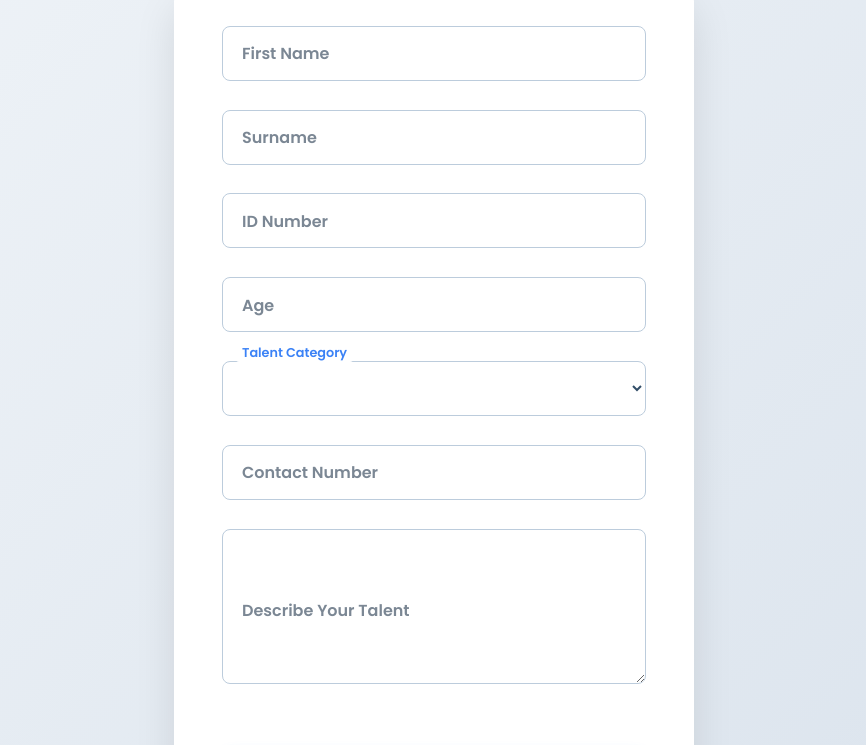
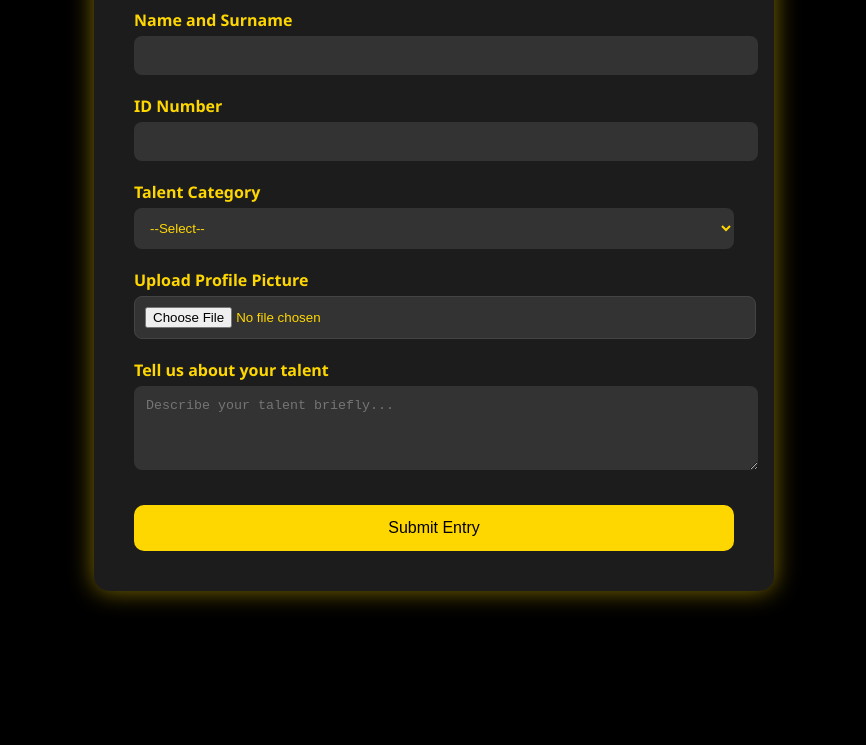
Before and after one commit to SamkeloKheswa/HGT-registrationweb, a plain HTML site: page index.html in a window 1280 px wide. Shown: the part 165-910 px from the top of the page, without its empty margins (206-1072 px from the left). After the commit the page ends 800 px from the top, so only its background shows below. Drawn offline with Linux system fonts and the light colour scheme.

Commit message:
Update index.html

```diff
--- a/index.html
+++ b/index.html
@@ -2,231 +2,111 @@
 <html lang="en">
 <head>
   <meta charset="UTF-8" />
-  <meta name="viewport" content="width=device-width, initial-scale=1" />
-  <title>Hammarsdale Got Talent - Entry Form</title>
+  <meta name="viewport" content="width=device-width, initial-scale=1.0" />
+  <title>Hammarsdale Got Talent - Registration</title>
+  <style>
+    body {
+      background-color: #000;
+      color: #ffd700;
+      font-family: 'Segoe UI', Tahoma, Geneva, Verdana, sans-serif;
+      margin: 0;
+      padding: 0;
+    }
 
-  <link href="https://fonts.googleapis.com/css2?family=Poppins:wght@400;600&display=swap" rel="stylesheet" />
+    .container {
+      max-width: 600px;
+      margin: 40px auto;
+      padding: 40px;
+      background-color: #1c1c1c;
+      border-radius: 15px;
+      box-shadow: 0 0 25px rgba(255, 215, 0, 0.5);
+    }
 
-  <style>
-    * {
-      box-sizing: border-box;
+    h1 {
+      text-align: center;
+      color: #ffd700;
+      margin-bottom: 30px;
     }
-    body {
-      margin: 0;
-      font-family: 'Poppins', sans-serif;
-      background: linear-gradient(135deg, #f0f4f8 0%, #d9e2ec 100%);
-      color: #334e68;
-      min-height: 100vh;
-      display: flex;
-      flex-direction: column;
-      justify-content: center;
-      align-items: center;
-      padding: 2rem;
+
+    label {
+      display: block;
+      margin-top: 20px;
+      font-weight: bold;
     }
-    h1 {
-      font-weight: 600;
-      font-size: 2.5rem;
-      margin-bottom: 2rem;
-      text-align: center;
-      color: #102a43;
-      letter-spacing: 1px;
+
+    input,
+    select,
+    textarea {
+      width: 100%;
+      padding: 12px;
+      margin-top: 5px;
+      border: none;
+      border-radius: 8px;
+      background-color: #333;
+      color: #ffd700;
     }
-    form {
-      background: #ffffff;
-      padding: 2.5rem 3rem;
-      max-width: 520px;
+
+    input[type="file"] {
+      border: 1px solid #444;
+      padding: 10px;
+    }
+
+    button {
+      margin-top: 30px;
       width: 100%;
-      border-radius: 16px;
-      box-shadow: 0 20px 40px rgba(0, 0, 0, 0.1);
-      position: relative;
-      transition: opacity 0.6s ease;
+      padding: 14px;
+      background-color: #ffd700;
+      color: #000;
+      font-size: 16px;
+      border: none;
+      border-radius: 10px;
+      cursor: pointer;
+      transition: background-color 0.3s ease;
     }
-    .form-group {
-      position: relative;
-      margin-bottom: 1.8rem;
-    }
-    input, select, textarea {
-      font-family: inherit;
-      font-size: 1rem;
-      width: 100%;
-      padding: 14px 14px 14px 14px;
-      border: 1.8px solid #bcccdc;
-      border-radius: 8px;
-      background: transparent;
-      color: #334e68;
-      outline: none;
-      transition: border-color 0.3s ease;
-      resize: vertical;
-    }
-    input:focus, select:focus, textarea:focus {
-      border-color: #3b82f6;
-      box-shadow: 0 0 8px rgba(59, 130, 246, 0.3);
-    }
-    textarea {
-      min-height: 100px;
-    }
-    label {
-      position: absolute;
-      top: 50%;
-      left: 14px;
-      transform: translateY(-50%);
-      background: #fff;
-      padding: 0 6px;
-      color: #7b8794;
-      font-weight: 600;
-      font-size: 1rem;
-      pointer-events: none;
-      transition: 0.25s ease all;
-      border-radius: 3px;
-    }
-    input:focus + label,
-    input:not(:placeholder-shown) + label,
-    select:focus + label,
-    select:not([value=""]) + label,
-    textarea:focus + label,
-    textarea:not(:placeholder-shown) + label {
-      top: -8px;
-      font-size: 0.8rem;
-      color: #3b82f6;
-      font-weight: 700;
-    }
-    button {
-      margin-top: 1.8rem;
-      padding: 16px 0;
-      width: 100%;
-      border: none;
-      border-radius: 12px;
-      font-weight: 700;
-      font-size: 1.1rem;
-      background: linear-gradient(90deg, #3b82f6 0%, #2563eb 100%);
-      color: white;
-      cursor: pointer;
-      box-shadow: 0 6px 12px rgba(59, 130, 246, 0.4);
-      transition: background 0.3s ease, box-shadow 0.3s ease;
-    }
+
     button:hover {
-      background: linear-gradient(90deg, #2563eb 0%, #1e40af 100%);
-      box-shadow: 0 10px 20px rgba(37, 99, 235, 0.6);
-    }
-    #thankYouMessage {
-      max-width: 520px;
-      background: #d1fae5;
-      border: 2px solid #10b981;
-      color: #065f46;
-      font-weight: 600;
-      padding: 1.8rem 2rem;
-      border-radius: 14px;
-      text-align: center;
-      font-size: 1.25rem;
-      opacity: 0;
-      pointer-events: none;
-      transition: opacity 0.8s ease;
-      margin-top: 1rem;
-    }
-    #thankYouMessage.visible {
-      opacity: 1;
-      pointer-events: auto;
-    }
-    @media (max-width: 600px) {
-      form {
-        padding: 2rem 1.5rem;
-        border-radius: 12px;
-      }
-      h1 {
-        font-size: 2rem;
-      }
+      background-color: #e6c200;
     }
   </style>
 </head>
 <body>
+  <div class="container">
+    <h1>Hammarsdale Got Talent</h1>
+    <form
+      action="https://formspree.io/f/xnnzbpdk"
+      method="POST"
+      enctype="multipart/form-data"
+    >
+      <label for="name">Name and Surname</label>
+      <input type="text" id="name" name="name" required />
 
-  <h1>Hammarsdale Got Talent - Entry Form</h1>
+      <label for="id">ID Number</label>
+      <input type="text" id="id" name="id" required />
 
-  <form id="talent-form" method="POST" action="https://formspree.io/f/xnnzbpdk" novalidate>
-    <div class="form-group">
-      <input type="text" id="firstname" name="firstname" placeholder=" " required />
-      <label for="firstname">First Name</label>
-    </div>
-
-    <div class="form-group">
-      <input type="text" id="surname" name="surname" placeholder=" " required />
-      <label for="surname">Surname</label>
-    </div>
-
-    <div class="form-group">
-      <input type="text" id="idnumber" name="idnumber" placeholder=" " pattern="\d{13}" title="Enter 13-digit South African ID" required />
-      <label for="idnumber">ID Number</label>
-    </div>
-
-    <div class="form-group">
-      <input type="number" id="age" name="age" placeholder=" " min="5" max="100" required />
-      <label for="age">Age</label>
-    </div>
-
-    <div class="form-group">
-      <select id="talent" name="talent" required>
-        <option value="" disabled selected hidden></option>
+      <label for="category">Talent Category</label>
+      <select id="category" name="category" required>
+        <option value="">--Select--</option>
         <option value="Singing">Singing</option>
         <option value="Dancing">Dancing</option>
-        <option value="Comedy">Comedy</option>
-        <option value="Instrumental">Instrumental</option>
-        <option value="Magic">Magic</option>
+        <option value="Poetry">Poetry</option>
+        <option value="Drama">Drama</option>
         <option value="Other">Other</option>
       </select>
-      <label for="talent">Talent Category</label>
-    </div>
 
-    <div class="form-group">
-      <input type="tel" id="contact" name="contact" placeholder=" " pattern="\d{10}" title="Enter 10-digit phone number" required />
-      <label for="contact">Contact Number</label>
-    </div>
+      <label for="profile">Upload Profile Picture</label>
+      <input type="file" id="profile" name="profile" accept="image/*" required />
 
-    <div class="form-group">
-      <textarea id="description" name="description" placeholder=" " rows="5" required></textarea>
-      <label for="description">Describe Your Talent</label>
-    </div>
+      <label for="description">Tell us about your talent</label>
+      <textarea
+        id="description"
+        name="description"
+        rows="4"
+        placeholder="Describe your talent briefly..."
+        required
+      ></textarea>
 
-    <button type="submit">Submit Entry</button>
-  </form>
-
-  <div id="thankYouMessage" role="alert" aria-live="polite" tabindex="0">
-    Thank you! Your entry has been received. See you on stage! 🎤🎉
+      <button type="submit">Submit Entry</button>
+    </form>
   </div>
-
-  <script>
-    const form = document.getElementById('talent-form');
-    const thankYouMessage = document.getElementById('thankYouMessage');
-
-    form.addEventListener('submit', function(event) {
-      event.preventDefault();
-
-      if (!form.checkValidity()) {
-        form.reportValidity();
-        return;
-      }
-
-      const formData = new FormData(form);
-
-      fetch(form.action, {
-        method: 'POST',
-        body: formData,
-        headers: { 'Accept': 'application/json' },
-      }).then(response => {
-        if (response.ok) {
-          form.style.opacity = '0';
-          setTimeout(() => {
-            form.style.display = 'none';
-            thankYouMessage.classList.add('visible');
-            thankYouMessage.focus();
-          }, 600);
-        } else {
-          alert('Oops! Something went wrong. Please try again later.');
-        }
-      }).catch(() => {
-        alert('Oops! Something went wrong. Please try again later.');
-      });
-    });
-  </script>
-
 </body>
 </html>
```
